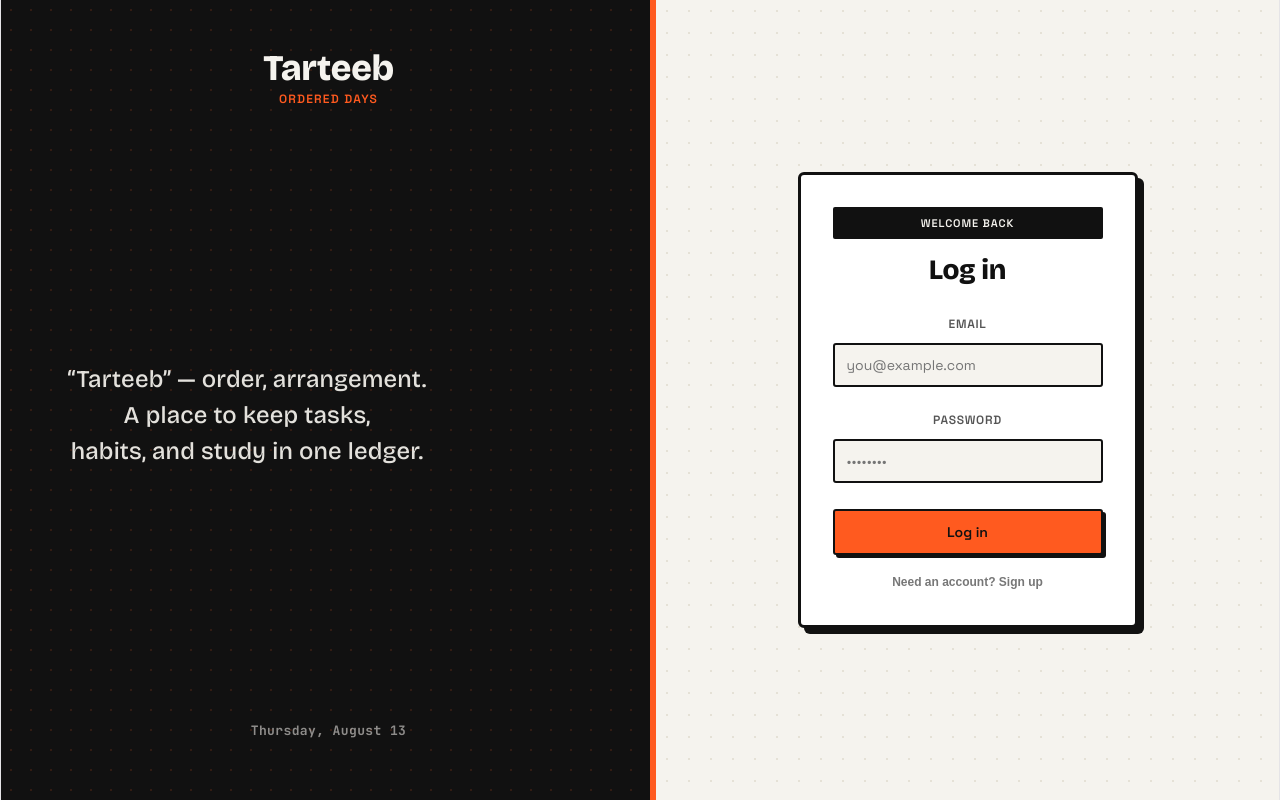
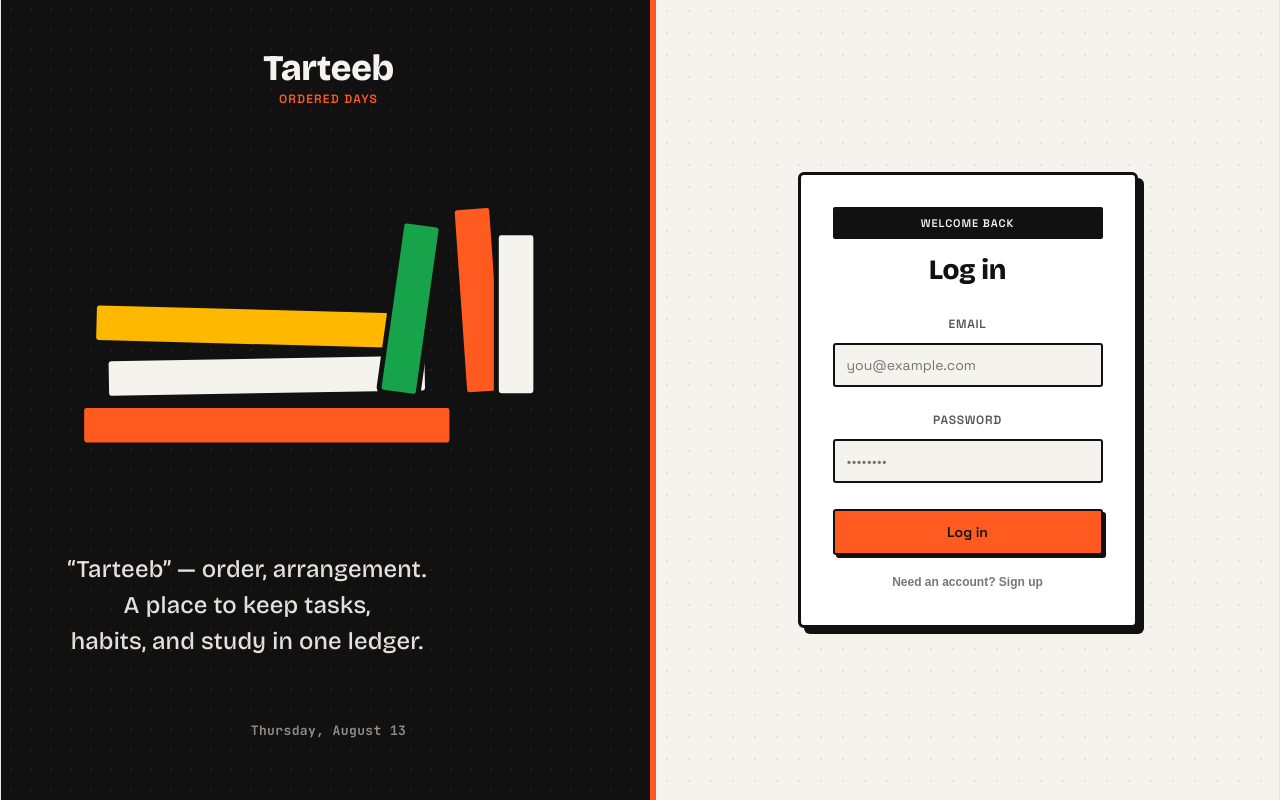
Before and after one commit to Hikma1/Tarteeb, a React (Vite) app: page / in a window 1280 px wide. Built offline with nearby package versions, Linux system fonts and the light colour scheme.

Commit message:
addung svg

```diff
--- a/src/App.jsx
+++ b/src/App.jsx
@@ -311,6 +311,20 @@ useEffect(() => {
             <span className="wordmark-en light">Tarteeb</span>
             <span className="wordmark-sub light">ordered days</span>
           </div>
+          <svg className="books-illustration" viewBox="0 0 220 130" fill="none" xmlns="http://www.w3.org/2000/svg">
+  <rect x="10" y="95" width="150" height="16" rx="2" fill="#FF5A1F" stroke="#111111" strokeWidth="2"/>
+  <rect x="20" y="75" width="130" height="16" rx="2" fill="#F5F3EE" stroke="#111111" strokeWidth="2" transform="rotate(-1 85 83)"/>
+  <rect x="15" y="55" width="120" height="16" rx="2" fill="#FFB800" stroke="#111111" strokeWidth="2" transform="rotate(1.5 75 63)"/>
+  <g transform="translate(140 20) rotate(8)">
+    <rect x="0" y="0" width="16" height="70" rx="2" fill="#16A34A" stroke="#111111" strokeWidth="2"/>
+  </g>
+  <g transform="translate(160 15) rotate(-4)">
+    <rect x="0" y="0" width="16" height="76" rx="2" fill="#FF5A1F" stroke="#111111" strokeWidth="2"/>
+  </g>
+  <g transform="translate(178 25)">
+    <rect x="0" y="0" width="16" height="66" rx="2" fill="#F5F3EE" stroke="#111111" strokeWidth="2"/>
+  </g>
+</svg>
           <div className="auth-panel-quote">
             <p>&ldquo;Tarteeb&rdquo; — order, arrangement. A place to keep tasks,<br />habits, and study in one ledger.</p>
           </div>
```
